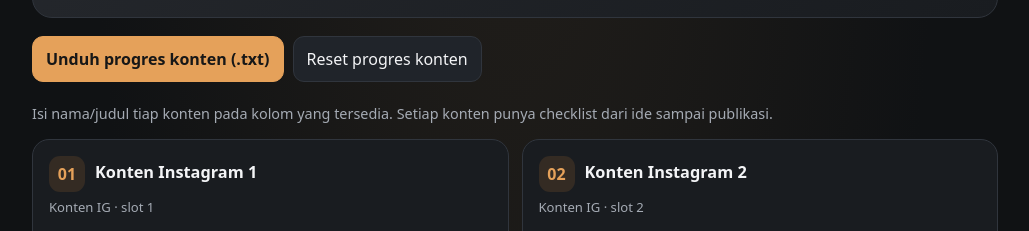
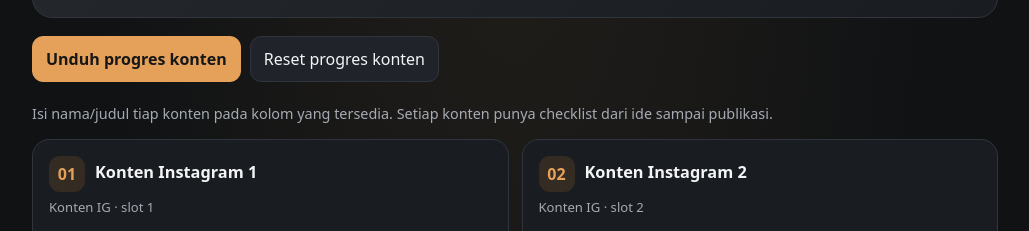
Before and after one commit to rafficoding/Film-Progress, a plain HTML site: page index.html in a window 1280 px wide. Both pictures are taken after a click on the button "▤ Progres List Konten". Shown: the part 523-754 px from the top of the page, without its empty margins (125-1154 px from the left). Drawn offline with Linux system fonts and the light colour scheme.

Commit message:
Update button text for content export

```diff
--- a/index.html
+++ b/index.html
@@ -55,7 +55,7 @@ header{padding:20px 0 18px}h1{font-size:clamp(2rem,6vw,3.35rem);line-height:1.04
     <div class="notice" id="contentSaved">✓ Penyimpanan otomatis aktif</div>
   </div>
   <div class="actions">
-    <button class="primary" id="exportContent">Unduh progres konten (.txt)</button><button id="resetContent">Reset progres konten</button>
+    <button class="primary" id="exportContent">Unduh progres konten</button><button id="resetContent">Reset progres konten</button>
   </div>
   <p class="muted">Isi nama/judul tiap konten pada kolom yang tersedia. Setiap konten punya checklist dari ide sampai publikasi.</p>
   <div class="content-list" id="contentList"></div>
```
